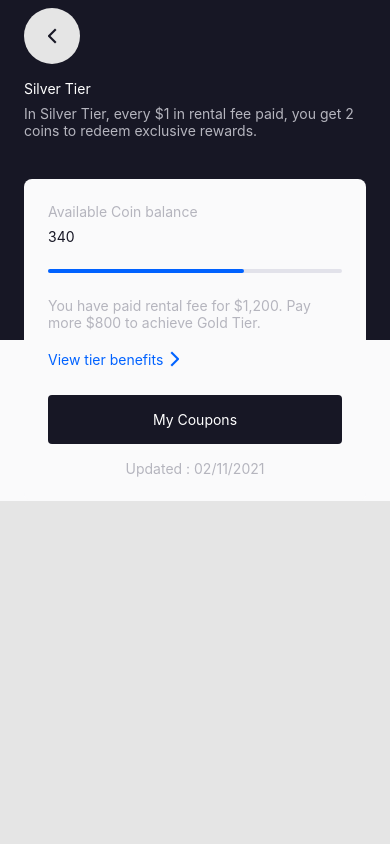
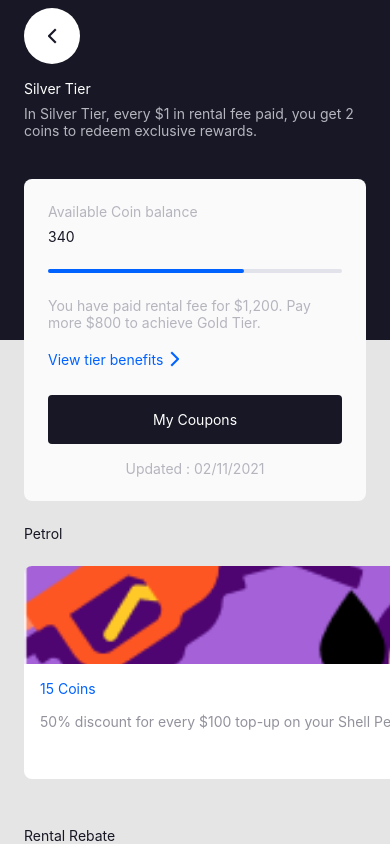
Before and after one commit to datnhemployee/Lumen, a React Native app: screen / in a window 390 px wide. Built offline with nearby package versions, Linux system fonts and the light colour scheme.

Commit message:
Added promotion list

```diff
--- a/src/components/button/ButtonBack.tsx
+++ b/src/components/button/ButtonBack.tsx
@@ -45,7 +45,7 @@ const styles = StyleSheet.create({
   wrapper: {
     padding: PADDING,
     borderRadius: PADDING + ICON_SIZE,
-    backgroundColor: COLOR.BACKGROUND,
+    backgroundColor: COLOR.WHITE,
   },
   icon: {
     height: ICON_SIZE,
--- a/src/components/text/styles.ts
+++ b/src/components/text/styles.ts
@@ -23,6 +23,9 @@ const styles = StyleSheet.create({
   'title1-light': {
     color: COLOR.TEXT_WHITE,
   },
+  'title2-dark': {
+    color: COLOR.PRIMARY,
+  },
   'title3-dark': {
     color: COLOR.TEXT_GREY_1,
   },
--- a/src/languages/en.ts
+++ b/src/languages/en.ts
@@ -11,6 +11,10 @@ const EN = {
 
     view_benefits_button: 'View tier benefits',
     view_my_coupon: 'My Coupons',
+
+    petrol: 'Petrol',
+    rentalRebate: 'Rental Rebate',
+    foodAndBeverage: 'Food and Beverage',
   },
 };
 export default EN;
--- a/src/mock/promotion.ts
+++ b/src/mock/promotion.ts
@@ -0,0 +1,43 @@
+import {Promotion} from '../models/promotion';
+import IMAGE from '../utils/image';
+
+const PROMOTION_LIST: {[k: string]: Promotion[]} = {
+  PETROL: [
+    {
+      image: IMAGE.PETROL_1,
+      title: '15 Coins',
+      message: '50% discount for every $100 top-up on your Shell Petrol Card',
+    },
+    {
+      image: IMAGE.PETROL_2,
+      title: '1,000 Coins',
+      message: '70% discount top-up on your Shell Petrol Card',
+      subMessage: 'Insufficient coins',
+    },
+  ],
+  RENTAL_REBATE: [
+    {
+      image: IMAGE.RENTAL_REBATE_1,
+      title: '20 Coins',
+      message: 'Get $20 Rental rebate',
+    },
+    {
+      image: IMAGE.RENTAL_REBATE_2,
+      title: '15 Coins',
+      message: 'Get $500 Rental rebate',
+    },
+  ],
+  FOOD_AND_BEVERAGE: [
+    {
+      image: IMAGE.FOOD_AND_BEVERAGE_1,
+      title: '25 Coins',
+      message: 'NTUC Fairprice $50 Voucher',
+    },
+    {
+      image: IMAGE.FOOD_AND_BEVERAGE_2,
+      title: '5 Coins',
+      message: 'Free Cold Stone Sundae at any flavour!',
+    },
+  ],
+};
+export default PROMOTION_LIST;
--- a/src/models/promotion.ts
+++ b/src/models/promotion.ts
@@ -4,7 +4,7 @@ type Promotion = {
   image: ImageProps['source'];
   title: string;
   message: string;
-  submessage: string;
+  subMessage?: string;
 };
 
 export type {Promotion};
--- a/src/screens/home/components/MembershipCard.tsx
+++ b/src/screens/home/components/MembershipCard.tsx
@@ -100,7 +100,7 @@ const cardStyles = StyleSheet.create({
   },
   background: {...StyleSheet.absoluteFillObject},
   backgroundTop: {flex: 1, backgroundColor: COLOR.SECONDARY},
-  backgroundBottom: {flex: 1, backgroundColor: COLOR.THIRD},
+  backgroundBottom: {flex: 1, backgroundColor: COLOR.BACKGROUND},
   content: {
     ...StyleSheet.absoluteFillObject,
     marginHorizontal: SIZE.SPACE_MEDIUM,
--- a/src/screens/home/components/PromotionList.tsx
+++ b/src/screens/home/components/PromotionList.tsx
@@ -1,22 +1,76 @@
 import React from 'react';
-import {FlatListProps, StyleSheet, View} from 'react-native';
+import {FlatListProps, Image, StyleSheet, View} from 'react-native';
 import List from '../../../components/list';
 import SIZE from '../../../utils/size';
 import {Promotion} from '../../../models/promotion';
 import COLOR from '../../../utils/color';
+import Text from '../../../components/text';
+import CONSTANTS from '../../../utils/constants';
+
+const PROMOTION_WIDTH = 0.6 * CONSTANTS.SCREEN.WIDTH;
 
 type PromotionProps = {
   data: Promotion;
 };
 
-const Promotion: React.FunctionComponent<PromotionProps> = () => {
-  return <View style={styles.wrapper}></View>;
+const PromotionItem: React.FunctionComponent<PromotionProps> = props => {
+  return (
+    <View style={styles.wrapper}>
+      <Image source={props.data?.image} style={styles.image} />
+
+      <View style={styles.content}>
+        <Text type="title2-dark" style={styles.title}>
+          {props.data?.title}
+        </Text>
+        <Text
+          type="paragraph1-dark"
+          style={styles.message}
+          numberOfLines={
+            !!props.data?.subMessage
+              ? CONSTANTS.NUM_OF_LINES.PROMOTION.WITH_SUB_MESSAGE
+              : CONSTANTS.NUM_OF_LINES.PROMOTION.WITHOUT_SUB_MESSAGE
+          }>
+          {props.data?.message}
+        </Text>
+
+        {!!props.data?.subMessage && (
+          <Text
+            type="paragraph1-dark"
+            style={styles.subMessage}
+            numberOfLines={CONSTANTS.NUM_OF_LINES.PROMOTION.SUB_MESSAGE}>
+            {props.data?.subMessage}
+          </Text>
+        )}
+      </View>
+    </View>
+  );
 };
 
 const styles = StyleSheet.create({
   wrapper: {
     borderRadius: SIZE.RADIUS_CARD,
     backgroundColor: COLOR.WHITE,
+    width: PROMOTION_WIDTH,
+    overflow: 'hidden',
+    marginBottom: SIZE.SPACE_MEDIUM,
+  },
+
+  image: {
+    height: SIZE.PROMOTION_HEIGHT,
+    width: '100%',
+  },
+
+  content: {
+    padding: SIZE.SPACE_SMALL,
+  },
+  title: {},
+  message: {
+    marginTop: SIZE.SPACE_SMALL,
+    color: COLOR.TEXT_GREY_2,
+  },
+  subMessage: {
+    marginTop: SIZE.SPACE_SMALL,
+    color: COLOR.PRIMARY,
   },
 });
 
@@ -28,8 +82,21 @@ const PromotionList: React.FunctionComponent<PromotionListProps> = props => {
   const renderPromotion: FlatListProps<Promotion>['renderItem'] = ({
     item,
     index,
-  }) => <Promotion data={item} />;
+  }) => (
+    <>
+      {!index && <View style={stylesList.divider} />}
+      <PromotionItem data={item} />
+      <View style={stylesList.divider} />
+    </>
+  );
 
   return <List data={props.data} renderItem={renderPromotion} />;
 };
+
+const stylesList = StyleSheet.create({
+  divider: {
+    width: SIZE.SPACE_MEDIUM,
+  },
+});
+
 export default PromotionList;
--- a/src/screens/home/index.tsx
+++ b/src/screens/home/index.tsx
@@ -3,8 +3,12 @@ import {StyleSheet, View} from 'react-native';
 import {ButtonBackTopLeft} from '../../components/button/ButtonBack';
 import FullScreen from '../../components/screen/FullScreen';
 import ScrollScreen from '../../components/screen/ScrollScreen';
+import LANGUAGE from '../../languages';
+import PROMOTION_LIST from '../../mock/promotion';
 import Header from './components/Header';
 import MemberShipCard from './components/MembershipCard';
+import PromotionList from './components/PromotionList';
+import Section from './components/Section';
 import styles from './styles';
 type HomeScreenProps = {};
 
@@ -15,6 +19,17 @@ const HomeScreen: React.FunctionComponent<HomeScreenProps> = () => {
         <Header />
         <View style={styles.spaceHeaderAndMembershipCard} />
         <MemberShipCard />
+
+        <Section>{LANGUAGE.HOME.petrol}</Section>
+        <PromotionList data={PROMOTION_LIST.PETROL} />
+
+        <Section>{LANGUAGE.HOME.rentalRebate}</Section>
+        <PromotionList data={PROMOTION_LIST.RENTAL_REBATE} />
+
+        <Section>{LANGUAGE.HOME.foodAndBeverage}</Section>
+        <PromotionList data={PROMOTION_LIST.FOOD_AND_BEVERAGE} />
+
+        <View style={styles.footer} />
       </ScrollScreen>
 
       <ButtonBackTopLeft />
--- a/src/screens/home/styles.ts
+++ b/src/screens/home/styles.ts
@@ -7,5 +7,8 @@ const styles = StyleSheet.create({
     height: SIZE.SPACE_LARGE,
     backgroundColor: COLOR.SECONDARY,
   },
+  footer: {
+    height: SIZE.SPACE_SMALL,
+  },
 });
 export default styles;
--- a/src/theme/default.ts
+++ b/src/theme/default.ts
@@ -1,6 +1,7 @@
 const SIZE = {
   ICON_MEDIUM: 24,
   ICON_LARGE: 40,
+  PROMOTION_HEIGHT: 98,
 
   SPACE_TINY: 8,
   SPACE_SMALL: 16,
--- /dev/null
+++ b/src/utils/constants.ts
@@ -0,0 +1,16 @@
+import {Dimensions} from 'react-native';
+
+const CONSTANTS = {
+  NUM_OF_LINES: {
+    PROMOTION: {
+      WITHOUT_SUB_MESSAGE: 3,
+      WITH_SUB_MESSAGE: 2,
+      SUB_MESSAGE: 1,
+    },
+  },
+  SCREEN: {
+    WIDTH: Dimensions.get('screen').width,
+    HEIGHT: Dimensions.get('screen').height,
+  },
+};
+export default CONSTANTS;
--- a/src/utils/size.ts
+++ b/src/utils/size.ts
@@ -5,6 +5,7 @@ const DELTA = 1;
 const SIZE_NAME_LIST: string[] = [
   'ICON_MEDIUM',
   'ICON_LARGE',
+  'PROMOTION_HEIGHT',
 
   'SPACE_TINY',
   'SPACE_SMALL',
```
